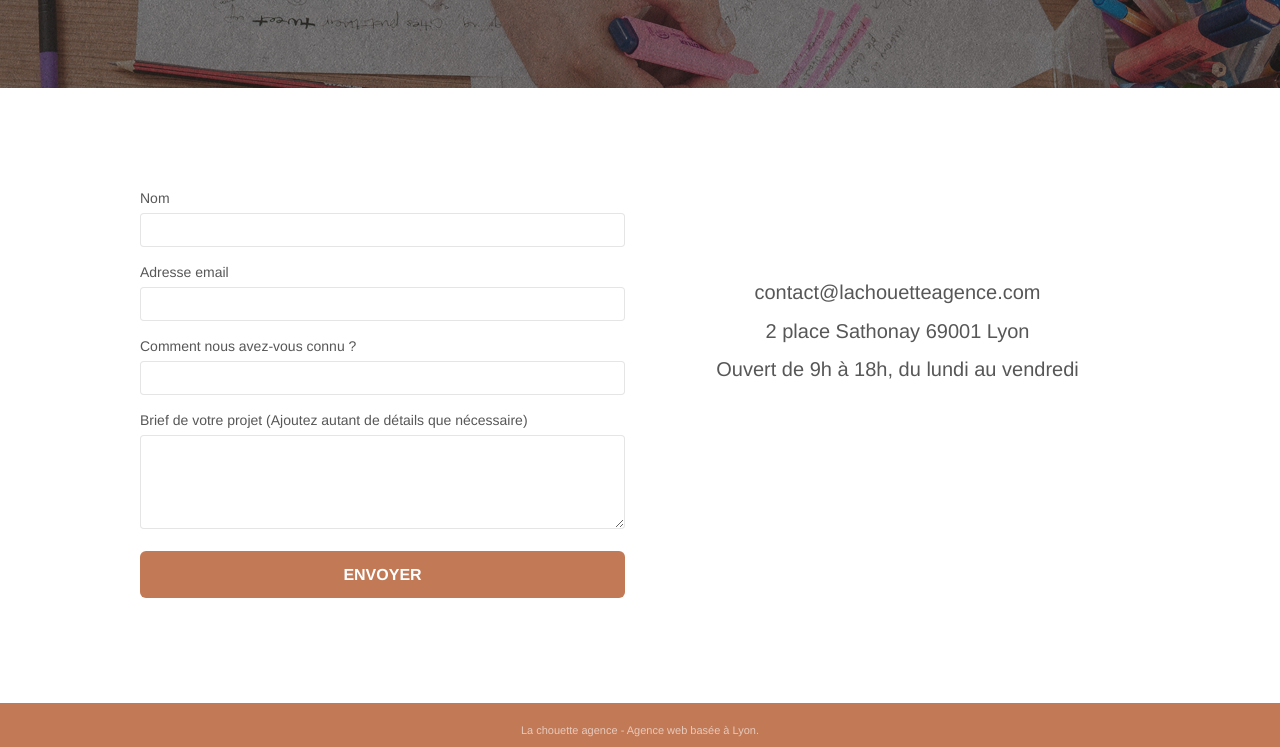
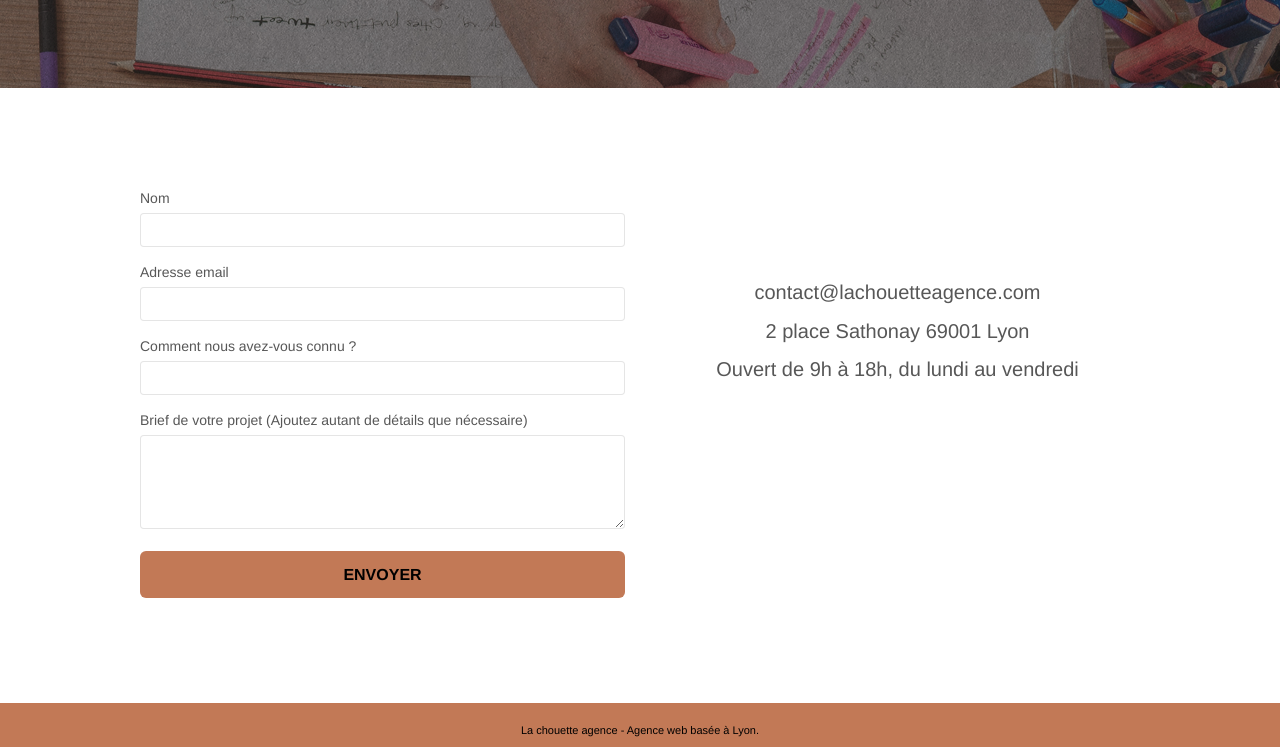
Before and after one commit to Robi-14/BENAZETRobin_4_24062021, a plain HTML site: page contact.html in a window 1280 px wide. Shown: the part 319-1066 px from the top of the page. Drawn offline with Linux system fonts and the light colour scheme.

Commit message:
v1.6.3
changement de couleur

```diff
--- a/contact.html
+++ b/contact.html
@@ -102,7 +102,7 @@
 							Brief de votre projet (Ajoutez autant de détails que nécessaire)<br>
 						</label><textarea id="message" class="form-control" rows="4" cols="50"  type="text"></textarea>
 					</div>
-					<button class="bloc-button btn btn-lg btn-block cta-hero btn-atomic-tangerine" type="submit">
+					<button class="bloc-button btn btn-lg btn-block cta-hero btn-atomic-tangerine envoyer" type="submit">
 						Envoyer
 					</button>
 				</form>
--- a/style.css
+++ b/style.css
@@ -1073,6 +1073,7 @@ h4 {
     .social{ margin-right: 0; margin-left: 15px;max-width: none;}
 }
 .img-responsive{display: flex;justify-content: center;}
-.yellow{color: rgba(255, 255, 255, .6)!important;}
+.yellow{color: black!important;}
 .tc-vert{color: orange!important;position: relative;}
 cite{font-family: Helvetica; font-size: 15px;color:#575757!important}
+.envoyer{color: black!important;}
```
